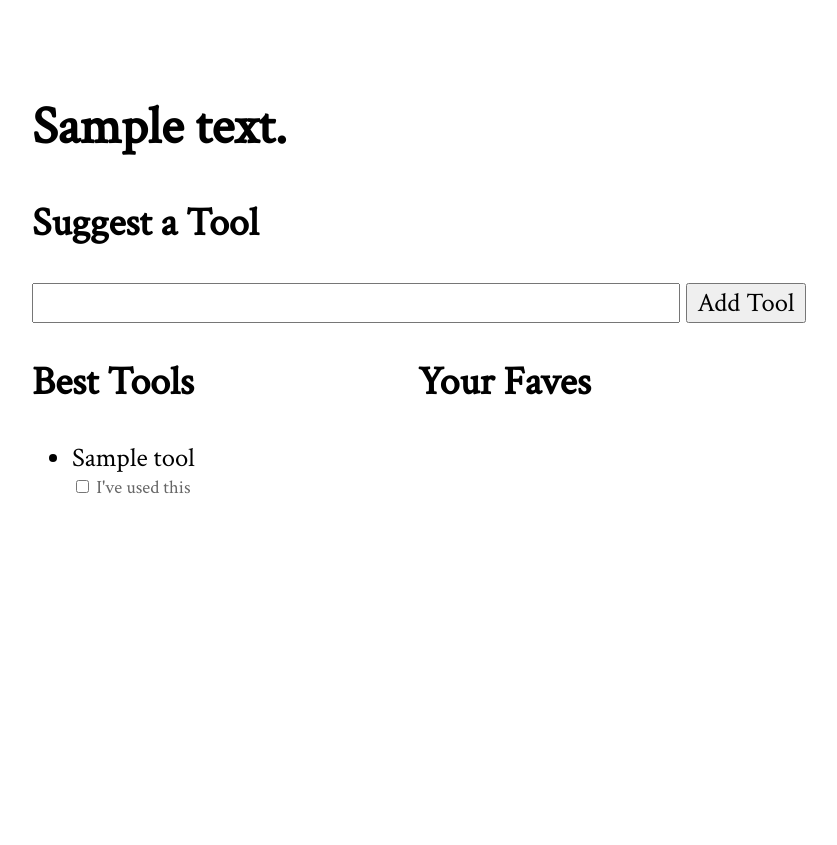
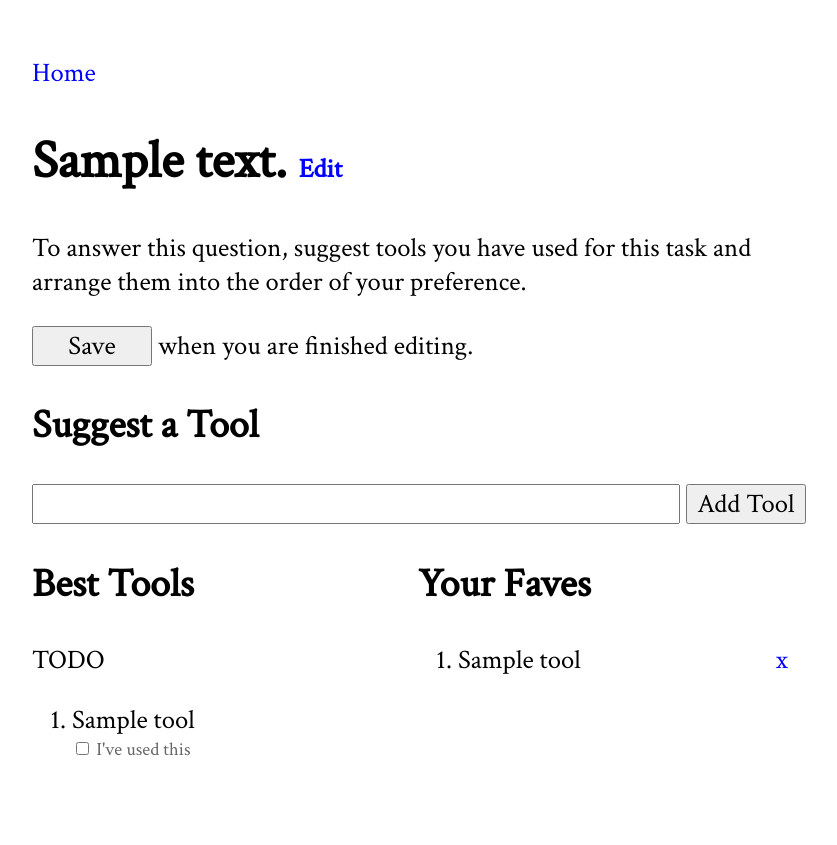
Before and after one commit to nickretallack/toptools, a Python web app: template templates/show.html in a window 1280 px wide. Shown: the whole page, without its empty margins (208-1045 px from the left). Before the commit the page ends 494 px from the top, so only its background shows below. Run offline with Jinja, Linux system fonts and the light colour scheme; the template is opened without the code that fills it: most values are stand-ins (such as "Sample title", 1, 10 or a date in 2020); some libraries are stand-ins or nearby versions.

Commit message:
now you can edit questions

```diff
--- /dev/null
+++ b/static/resig-microtemplates.js
@@ -0,0 +1,35 @@
+// Simple JavaScript Templating
+// John Resig - http://ejohn.org/ - MIT Licensed
+(function(){
+  var cache = {};
+
+  this.tmpl = function tmpl(str, data){
+    // Figure out if we're getting a template, or if we need to
+    // load the template - and be sure to cache the result.
+    var fn = !/\W/.test(str) ?
+      cache[str] = cache[str] ||
+        tmpl(document.getElementById(str).innerHTML) :
+
+      // Generate a reusable function that will serve as a template
+      // generator (and which will be cached).
+      new Function("obj",
+        "var p=[],print=function(){p.push.apply(p,arguments);};" +
+
+        // Introduce the data as local variables using with(){}
+        "with(obj){p.push('" +
+
+        // Convert the template into pure JavaScript
+        str
+          .replace(/[\r\t\n]/g, " ")
+          .split("<%").join("\t")
+          .replace(/((^|%>)[^\t]*)'/g, "$1\r")
+          .replace(/\t=(.*?)%>/g, "',$1,'")
+          .split("\t").join("');")
+          .split("%>").join("p.push('")
+          .split("\r").join("\\'")
+      + "');}return p.join('');");
+
+    // Provide some basic currying to the user
+    return data ? fn( data ) : fn;
+  };
+})();
--- a/static/style.css
+++ b/static/style.css
@@ -11,3 +11,7 @@ a {color:blue; text-decoration:none}
 .left_half {margin-right:5px}
 .right_half {margin-left:5px}
 .left_half, .right_half {width:370px; display:inline-block; vertical-align:top}
+
+.sortable li {cursor:pointer}
+.remove {float:right}
+.little {font-size:20pt}
--- a/templates/front.html
+++ b/templates/front.html
@@ -22,7 +22,7 @@
 <h2>Popular Questions</h2>
 <ul>
 {% for question in popular_questions %}
-<li><a href="{{ question_url(question) }}">{{ question['text'] }}</a>
+<li><a href="{{ question.url }}">{{ question.text }}</a>
 {% endfor %}
 </ul>
 
--- a/templates/layout.html
+++ b/templates/layout.html
@@ -2,20 +2,22 @@
 <html><head>
 <title>What's the Best Tool for the Job?  Find out what to try first.</title>
 <META NAME="Description" CONTENT="You want to start a project, but first you need to pick the right tools.  Unfortunately, there are so many of them!  We'll help you decide where to start.">
+
 <link href='http://fonts.googleapis.com/css?family=Crimson+Text' rel='stylesheet' type='text/css'>
 <link rel=stylesheet type=text/css href="{{ url_for('static', filename='style.css') }}">
 
-  <script src="http://code.jquery.com/jquery-latest.js"></script>
-  <link rel="stylesheet" href="http://dev.jquery.com/view/trunk/plugins/autocomplete/jquery.autocomplete.css" type="text/css" />
-  <script type="text/javascript" src="http://dev.jquery.com/view/trunk/plugins/autocomplete/lib/jquery.bgiframe.min.js"></script>
-  <script type="text/javascript" src="http://dev.jquery.com/view/trunk/plugins/autocomplete/lib/jquery.dimensions.js"></script>
-  <script type="text/javascript" src="http://dev.jquery.com/view/trunk/plugins/autocomplete/jquery.autocomplete.js"></script>
+<script src="http://ajax.googleapis.com/ajax/libs/jquery/1.4.2/jquery.js"></script>
+<script src="http://ajax.googleapis.com/ajax/libs/jqueryui/1.8.2/jquery-ui.js"></script>
+<script type="text/javascript" src="http://dev.jquery.com/view/trunk/plugins/autocomplete/jquery.autocomplete.js"></script>
+<link rel="stylesheet" href="http://dev.jquery.com/view/trunk/plugins/autocomplete/jquery.autocomplete.css" type="text/css"/>
+<script src="{{url_for('static',filename='resig-microtemplates.js')}}"></script>
+<script src="http://documentcloud.github.com/underscore/underscore.js"></script>
   {% block head %}
   {% endblock %}
 </head><body>
+<div id="menu">
+    <a href="{{ url_for('front')}}">Home</a>
+</div>
 {% block body %}
-
-
-
 {% endblock %}
 </body></html>
--- a/templates/show.html
+++ b/templates/show.html
@@ -1,25 +1,66 @@
 {% extends 'layout.html' %}
 {% block head %}
-  <script>
-  $(document).ready(function(){
-        var data = {{ tool_texts|safe }}
-        $("#tool").autocomplete(data);
-  });
-  </script>
+<script>
+$(document).ready(function(){
+    var data = {{ tool_texts|safe }}
+    var tool_field = $("#tool")
+    var fave_tools = $('#fave_tools')
+    var tool_template = tmpl("your_tool_template")
+    var answer_url = "{{ url_for('answer',question_id=question.id)}}"
+
+    tool_field.autocomplete(data);
+    fave_tools.sortable()
+
+    $("#suggest-tool").submit(function(event){
+        event.preventDefault()
+
+        var tool_name = tool_field.val()
+        tool_field.val('')
+        var node = tool_template({name:tool_name})
+        fave_tools.append(node)
+    })
+
+    $('#save').click(function(event){
+        event.preventDefault()
+        var tool_nodes = fave_tools.find('.tool').toArray()
+        var tool_list = _.map(tool_nodes, function(node){
+            return $(node).text()
+        })
+        var data = JSON.stringify(tool_list)
+        $.ajax({url:answer_url, data:data, type:'POST', contentType:'application/json'})
+        console.debug(tool_list)
+    })
+
+    $('.remove').live('click', function(event){
+        event.preventDefault()
+        $(this).parents('li').remove()
+    })
+
+});
+</script>
+
+<script type="text/html" id="your_tool_template">
+    <li><a class="remove">x</a> <span class="tool"><%= name %></span>
+</script>
+
 {% endblock%}
 {% block body %}
-<h1>{{ question['text'] }}</h1>
+<h1>{{ question['text'] }} <span class="little"><a href="{{question.edit_url}}">Edit</a></span></h1>
+<p>To answer this question, suggest tools you have used for this task and arrange them into the order of your preference.</p>
+
+<button id="save">Save</button> when you are finished editing.
 
 <h2>Suggest a Tool</h2>
-<form method="post" action="{{ url_for('associate_tool', question_id=question['_id']) }}">
+<form id="suggest-tool" method="post" action="{{ url_for('associate_tool', question_id=question.id) }}">
     <input type="text" name="tool" id="tool">
     <button>Add Tool</button>
 </form>
 
 <div class="left_half">
 <h2>Best Tools</h2>
-<ul id="tools">
-{% for tool in question['tools'] %}
+TODO
+<ol id="tools">
+{% for tool in question.tools %}
 <li>{{ tool.name }}
 <div class="smallnote">
     <label for="used_{{tool.name}}">
@@ -27,14 +68,16 @@
         I've used this</label>
 </div>
 {% endfor %}
-</ul>
+</ol>
 </div>
 
 <div class="right_half">
 <h2>Your Faves</h2>
-<ul id="fave_tools">
+<ol id="fave_tools" class="sortable">
+    {% for tool in your_answers %}
+    <li><a class="remove">x</a> <span class="tool">{{tool.name}}</span>
+    {% endfor %}
 
-
-</ul>
+</ol>
 </div>
 {% endblock %}
```
Also changed, not shown: main.py (+79 -18 lines), notes.txt (added, +9 -0 lines), templates/edit.html (added, +12 -0 lines), tests.py (added, +17 -0 lines).
